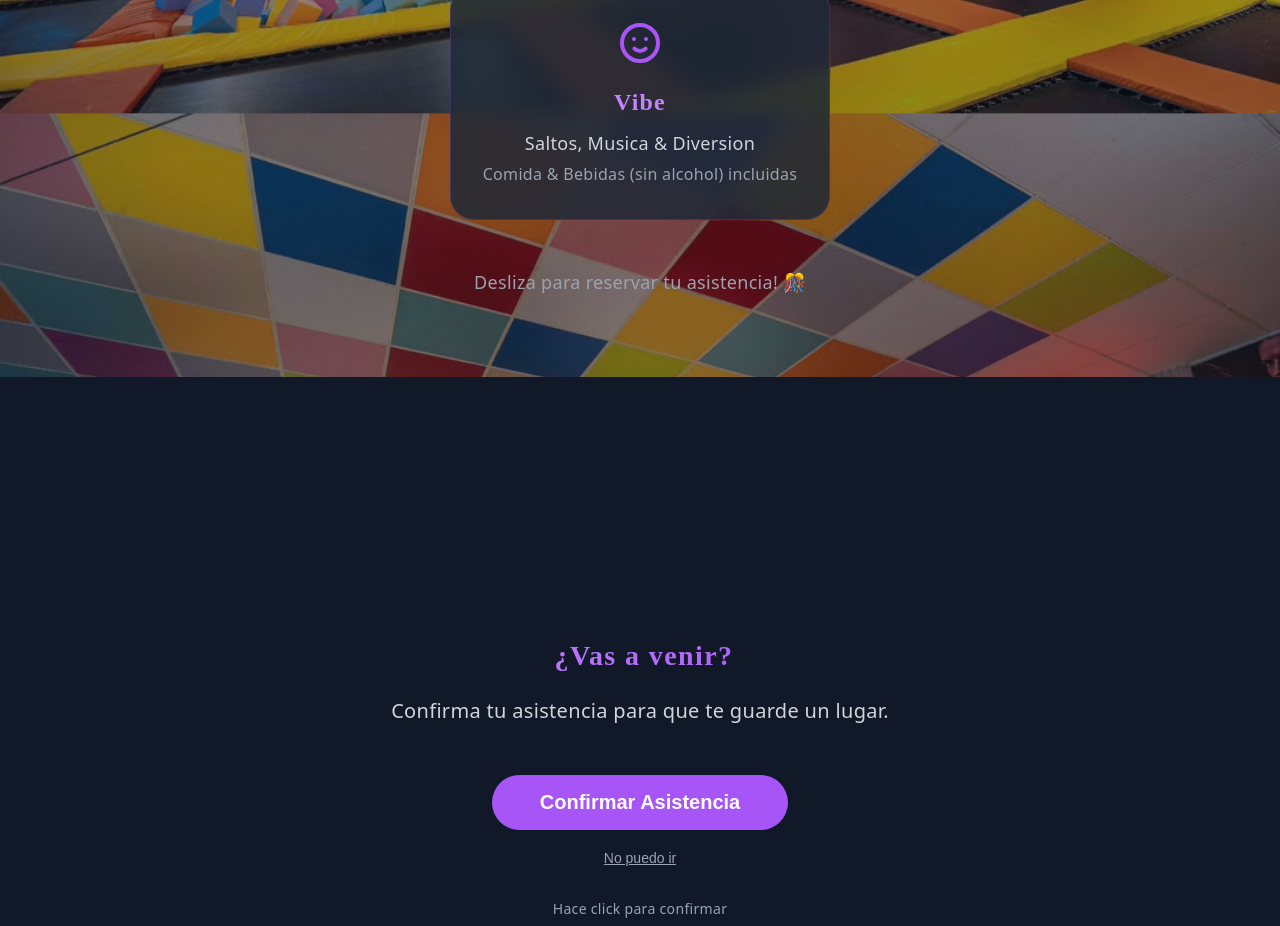
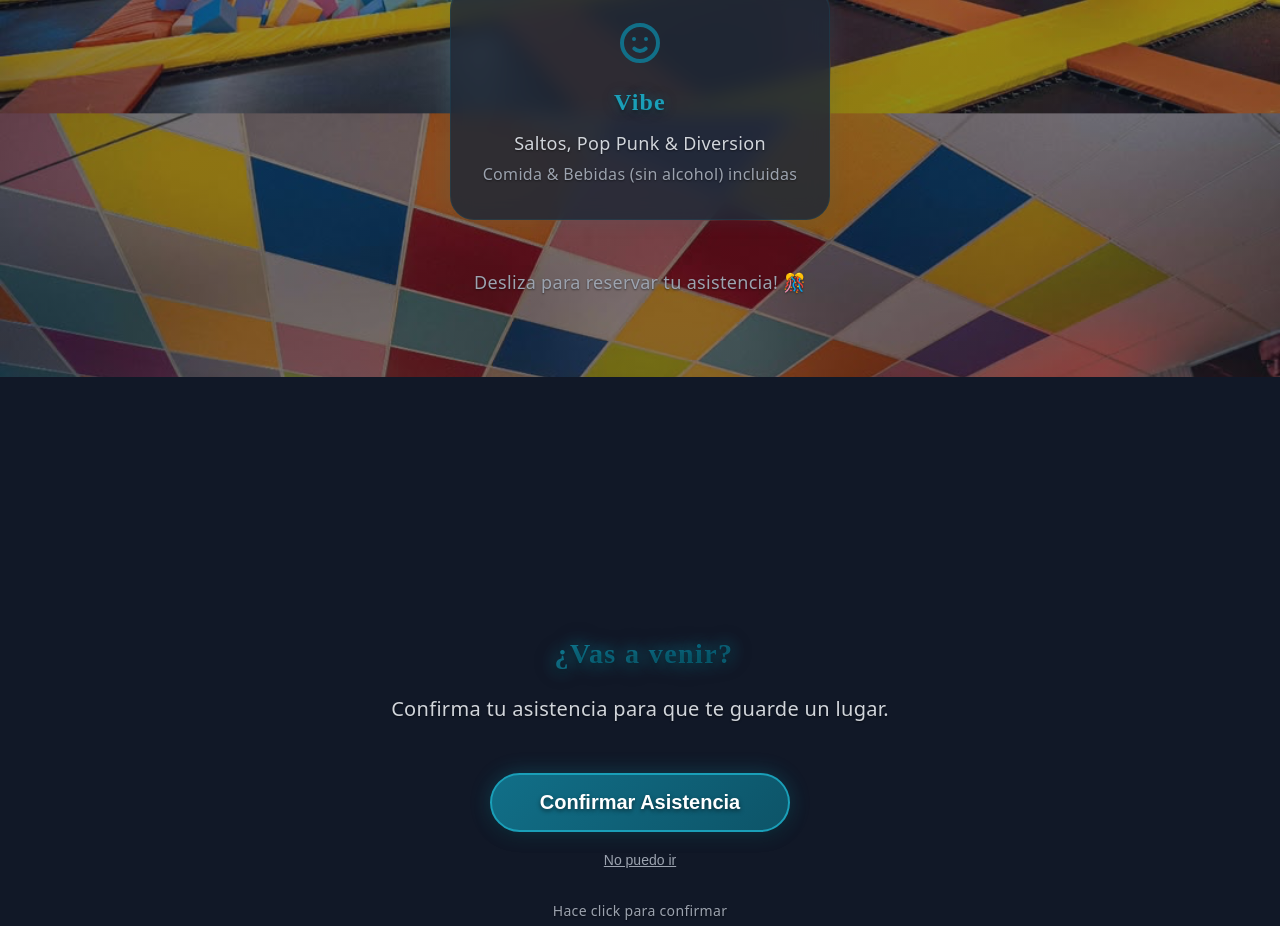
Before and after one commit to rocionacul/rocionacul, a React (Vite) app: page / in a window 1280 px wide. Shown: the part 1540-2466 px from the top of the page. Built offline with nearby package versions, Linux system fonts and the light colour scheme; no server answers; the HTML template or start-up script is replaced by a standard one.

Commit message:
new color aesthetic

```diff
--- a/src/components/DressCode.css
+++ b/src/components/DressCode.css
@@ -44,7 +44,7 @@
   border-color: var(--purple);
   color: white;
   transform: translateY(-2px);
-  box-shadow: 0 4px 15px rgba(168, 85, 247, 0.4);
+  box-shadow: 0 4px 15px rgba(17, 111, 136, 0.4);
 }
 
 .dress-code-grid {
@@ -105,7 +105,7 @@
   content: '';
   position: absolute;
   inset: 0;
-  background: linear-gradient(to bottom right, rgba(168, 85, 247, 0.1), transparent);
+  background: linear-gradient(to bottom right, rgba(17, 111, 136, 0.1), transparent);
   opacity: 0;
   transition: opacity 0.3s;
 }
--- a/src/components/EventInfo.tsx
+++ b/src/components/EventInfo.tsx
@@ -57,7 +57,7 @@ export const EventInfo: React.FC = () => {
                 <path strokeLinecap="round" strokeLinejoin="round" strokeWidth={2} d="M14.828 14.828a4 4 0 01-5.656 0M9 10h.01M15 10h.01M21 12a9 9 0 11-18 0 9 9 0 0118 0z" />
               </svg>
               <h3 className="event-card-title">Vibe</h3>
-              <p className="event-card-text">Saltos, Musica & Diversion</p>
+              <p className="event-card-text">Saltos, Pop Punk & Diversion</p>
               <p className="event-card-subtext">Comida & Bebidas (sin alcohol) incluidas</p>
             </div>
           </div>
--- a/src/components/GuestList.css
+++ b/src/components/GuestList.css
@@ -137,7 +137,7 @@
 }
 
 .guest-table tbody tr:hover {
-  background-color: rgba(168, 85, 247, 0.05);
+  background-color: rgba(17, 111, 136, 0.05);
 }
 
 .guest-table tbody tr.attended-row {
@@ -216,7 +216,7 @@
 
 .attended-toggle:hover:not(:disabled) {
   border-color: var(--purple-light);
-  background-color: rgba(168, 85, 247, 0.1);
+  background-color: rgba(17, 111, 136, 0.1);
   transform: scale(1.1);
 }
 
--- a/src/components/Hero.css
+++ b/src/components/Hero.css
@@ -50,7 +50,7 @@
   width: 150px;
   height: 150px;
   object-fit: contain;
-  filter: drop-shadow(0 0 20px rgba(168, 85, 247, 0.6));
+  filter: drop-shadow(0 0 20px rgba(17, 111, 136, 0.6));
 }
 
 @keyframes float {
@@ -94,7 +94,7 @@
 .hero-rsvp-notice {
   font-size: 1.125rem;
   color: var(--text-primary);
-  background-color: rgba(168, 85, 247, 0.15);
+  background-color: rgba(17, 111, 136, 0.15);
   border: 2px solid var(--purple);
   border-radius: 1rem;
   padding: 1rem 2rem;
--- a/src/components/Playlist.css
+++ b/src/components/Playlist.css
@@ -150,7 +150,7 @@
   background-color: var(--purple-light);
   color: var(--bg-primary);
   transform: translateY(-2px);
-  box-shadow: 0 8px 24px rgba(168, 85, 247, 0.2);
+  box-shadow: 0 8px 24px rgba(17, 111, 136, 0.2);
 }
 
 .tumblr-posts-grid {
@@ -196,7 +196,7 @@
 .tumblr-post-card:hover {
   transform: translateY(-4px);
   border-color: var(--purple-light);
-  box-shadow: 0 8px 24px rgba(168, 85, 247, 0.2);
+  box-shadow: 0 8px 24px rgba(17, 111, 136, 0.2);
 }
 
 .tumblr-post-image {
--- a/src/index.css
+++ b/src/index.css
@@ -11,20 +11,40 @@
   --text-primary: #f3f4f6;
   --text-secondary: #d1d5db;
   --text-tertiary: #9ca3af;
-  --purple-light: #c084fc;
-  --purple: #a855f7;
-  --purple-dark: #7e22ce;
-  --border-color: rgba(168, 85, 247, 0.2);
-  --border-hover: rgba(168, 85, 247, 0.4);
+  --purple-light: #1a9fb8;
+  --purple: #116f88;
+  --purple-dark: #0d5468;
+  --border-color: rgba(17, 111, 136, 0.2);
+  --border-hover: rgba(17, 111, 136, 0.4);
 }
 
 html {
   scroll-behavior: smooth;
+  background-color: #0a0f1a;
+  position: relative;
+  min-height: 100vh;
+}
+
+/* Smoky animated overlay */
+html::after {
+  content: '';
+  position: fixed;
+  top: -50%;
+  left: -50%;
+  width: 200%;
+  height: 200%;
+  z-index: -1;
+  background:
+    radial-gradient(ellipse at 20% 30%, rgba(17, 111, 136, 0.15) 0%, transparent 50%),
+    radial-gradient(ellipse at 80% 70%, rgba(13, 84, 104, 0.12) 0%, transparent 50%),
+    radial-gradient(ellipse at 50% 50%, rgba(26, 159, 184, 0.08) 0%, transparent 60%);
+  animation: smokyMove 20s ease-in-out infinite;
+  pointer-events: none;
 }
 
 body {
   font-family: 'Twilight', system-ui, -apple-system, BlinkMacSystemFont, 'Segoe UI', Roboto, 'Helvetica Neue', Arial, sans-serif;
-  background-color: var(--bg-primary);
+  background-color: transparent;
   color: var(--text-primary);
   line-height: 1.6;
   min-height: 100vh;
@@ -32,6 +52,24 @@ body {
   -webkit-font-smoothing: antialiased;
   -moz-osx-font-smoothing: grayscale;
   letter-spacing: 0.02em;
+  position: relative;
+  overflow-x: hidden;
+  text-shadow: 0 1px 2px rgba(0, 0, 0, 0.5);
+}
+
+@keyframes smokyMove {
+  0%, 100% {
+    opacity: 1;
+    transform: scale(1) translate(0, 0);
+  }
+  33% {
+    opacity: 0.8;
+    transform: scale(1.1) translate(2%, -2%);
+  }
+  66% {
+    opacity: 0.9;
+    transform: scale(0.95) translate(-2%, 2%);
+  }
 }
 
 /* Typography - Twilight font for all titles */
@@ -46,6 +84,18 @@ h1, h2, h3, h4, h5, h6,
   letter-spacing: 0.05em;
   -webkit-font-smoothing: antialiased;
   -moz-osx-font-smoothing: grayscale;
+  text-shadow:
+    0 0 10px rgba(26, 159, 184, 0.3),
+    0 0 20px rgba(17, 111, 136, 0.2),
+    0 2px 4px rgba(0, 0, 0, 0.5);
+}
+
+/* Extra glow for section titles */
+.section-title {
+  text-shadow:
+    0 0 15px rgba(26, 159, 184, 0.4),
+    0 0 30px rgba(17, 111, 136, 0.3),
+    0 2px 8px rgba(0, 0, 0, 0.6);
 }
 
 /* Animations */
@@ -113,18 +163,19 @@ h1, h2, h3, h4, h5, h6,
 
 /* Gradient Text */
 .text-gradient-purple {
-  background: linear-gradient(to right, var(--purple-light), var(--purple));
+  background: linear-gradient(135deg, var(--purple-light), var(--purple), var(--purple-dark));
   -webkit-background-clip: text;
   -webkit-text-fill-color: transparent;
   background-clip: text;
+  filter: drop-shadow(0 0 8px rgba(26, 159, 184, 0.3));
 }
 
 /* Button Styles */
 .btn-primary {
-  background-color: var(--purple);
+  background: linear-gradient(135deg, var(--purple) 0%, var(--purple-dark) 100%);
   color: white;
   padding: 1rem 3rem;
-  border: none;
+  border: 2px solid var(--purple-light);
   border-radius: 9999px;
   font-size: 1.25rem;
   font-weight: bold;
@@ -132,6 +183,10 @@ h1, h2, h3, h4, h5, h6,
   transition: all 0.3s ease;
   position: relative;
   overflow: hidden;
+  box-shadow:
+    0 0 20px rgba(26, 159, 184, 0.3),
+    0 4px 15px rgba(0, 0, 0, 0.4);
+  text-shadow: 0 2px 4px rgba(0, 0, 0, 0.5);
 }
 
 .btn-primary::before {
@@ -153,9 +208,13 @@ h1, h2, h3, h4, h5, h6,
 }
 
 .btn-primary:hover {
-  background-color: var(--purple-dark);
+  background: linear-gradient(135deg, var(--purple-light) 0%, var(--purple) 100%);
+  border-color: var(--purple-light);
   transform: scale(1.05) translateY(-2px);
-  box-shadow: 0 10px 30px rgba(168, 85, 247, 0.6);
+  box-shadow:
+    0 0 30px rgba(26, 159, 184, 0.6),
+    0 0 60px rgba(17, 111, 136, 0.4),
+    0 10px 30px rgba(0, 0, 0, 0.5);
 }
 
 .btn-primary:disabled {
@@ -191,7 +250,7 @@ h1, h2, h3, h4, h5, h6,
 .form-input:focus {
   outline: none;
   border-color: var(--purple);
-  box-shadow: 0 0 0 2px rgba(168, 85, 247, 0.2);
+  box-shadow: 0 0 0 2px rgba(17, 111, 136, 0.2);
 }
 
 .form-input::placeholder {
@@ -212,11 +271,18 @@ h1, h2, h3, h4, h5, h6,
   padding: 2rem;
   border: 1px solid var(--border-color);
   transition: all 0.3s ease;
+  box-shadow:
+    0 0 20px rgba(17, 111, 136, 0.15),
+    inset 0 1px 1px rgba(255, 255, 255, 0.05);
 }
 
 .card:hover {
   border-color: var(--border-hover);
   transform: scale(1.05);
+  box-shadow:
+    0 0 30px rgba(26, 159, 184, 0.3),
+    0 8px 32px rgba(0, 0, 0, 0.4),
+    inset 0 1px 1px rgba(255, 255, 255, 0.1);
 }
 
 /* Container */
```
Also changed, not shown: src/assets/wallpaper.png (added).
